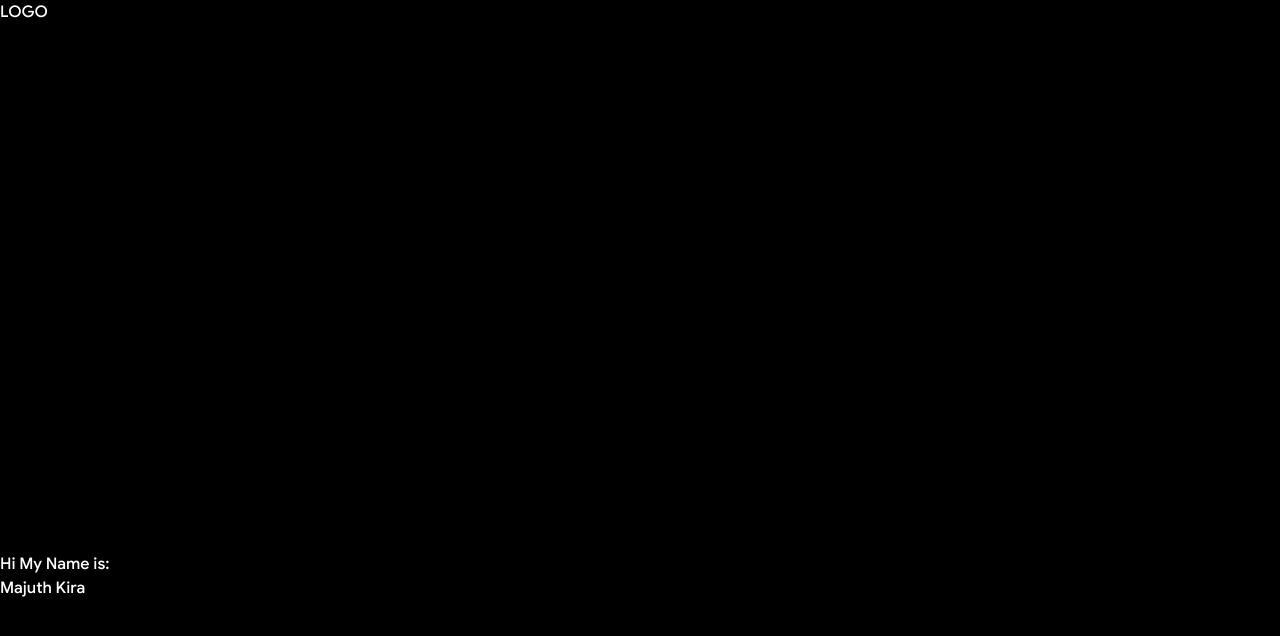
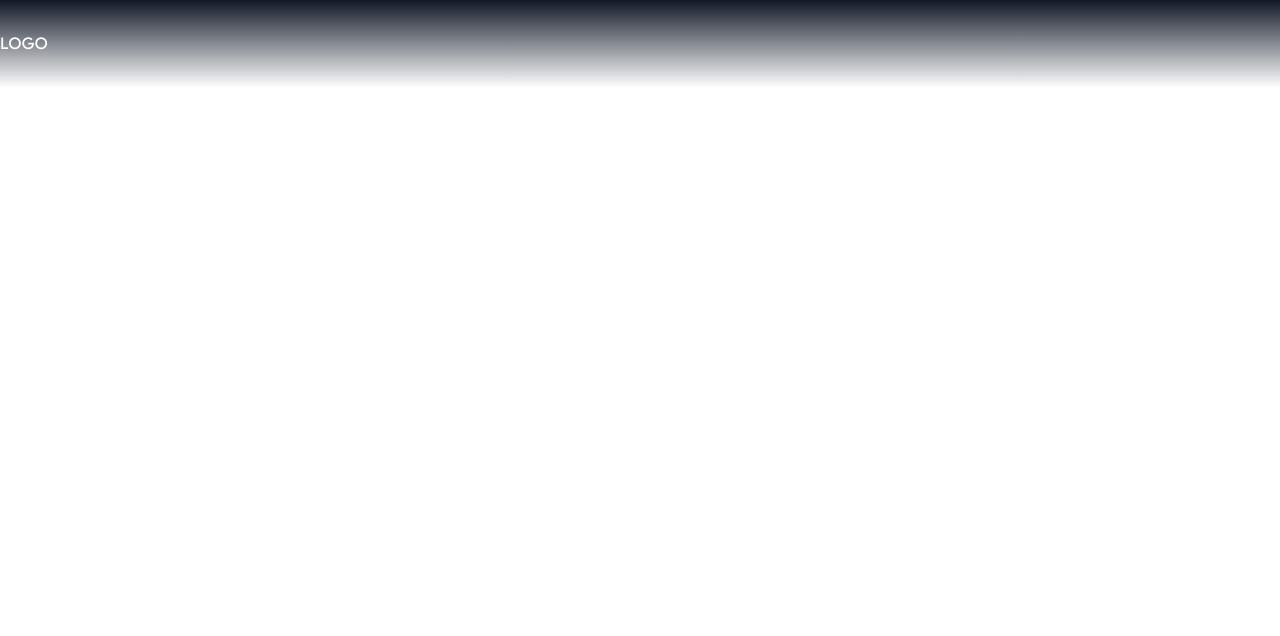
Before and after one commit to majuth/portfolio-site-2.0, a React (Create React App) app: page / in a window 1280 px wide. Shown: the top 636 px of the page. Built offline with nearby package versions, Linux system fonts and the light colour scheme.

Commit message:
Restyle header

```diff
--- a/src/App.css
+++ b/src/App.css
@@ -24,7 +24,7 @@
 
 html {
     scroll-behavior: smooth;
-    background-color: black;
+    background-color: white;
     /*CHANGE THIS STUFF TO IN COMPONENT STYLING*/
     color: white;
     font-family: "Google sans";
--- a/src/App.js
+++ b/src/App.js
@@ -14,8 +14,8 @@ function App() {
     <div className="App">
       <ProgressBar/>
       <header className="App-header">
-
         <Header/>
+      </header>
         <br />
         <br />
         <br />
@@ -199,7 +199,6 @@ function App() {
         <br />
         <br />
         <br />
-      </header>
     </div>
   );
 }
--- a/src/components/header/header.js
+++ b/src/components/header/header.js
@@ -1,6 +1,10 @@
+function Header() {
+    return (
+    <header className="w-full fixed top-0 py-8 select-none z-50 bg-gradient-to-b from-gray-900 to-transparent">
+        <h4>LOGO</h4>
+    </header>
+    );
 
-function Header() {
-    return <h4>LOGO</h4>;
 }
 
 export default Header;
```
